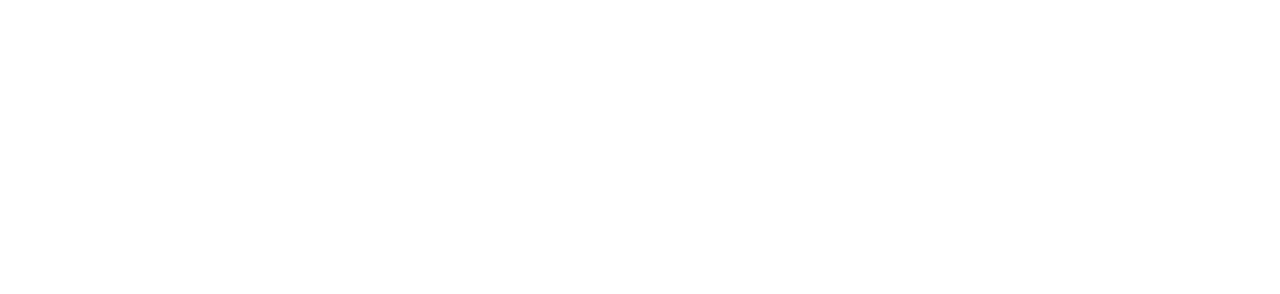
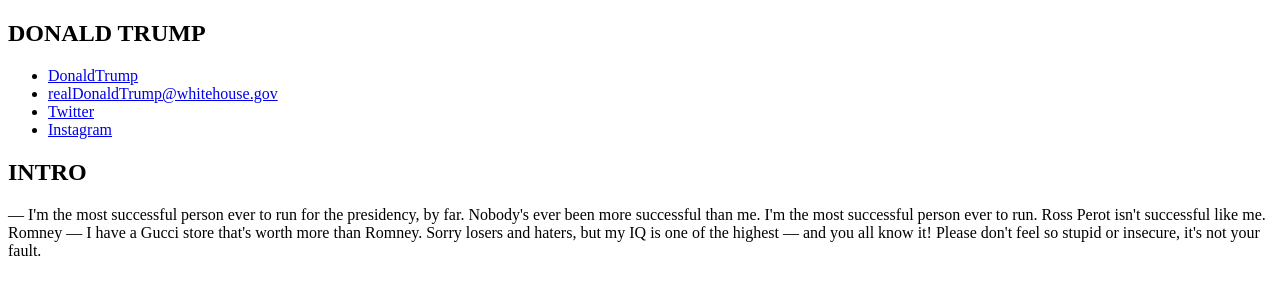
Before and after one commit to kubayof/homepage, a plain HTML site: page index.html in a window 1280 px wide. Drawn offline with Linux system fonts and the light colour scheme.

Commit message:
Add primary information

```diff
--- a/index.html
+++ b/index.html
@@ -1,7 +1,7 @@
 <!DOCTYPE html>
 <html>
 <head>
-    <meta charset="UTF-8" />
+    <meta charset="UTF-8"/>
     <title>Résumé</title>
 </head>
 <body>
@@ -16,13 +16,34 @@
                     <div class="thirteen wide column">
                         <div class="stackable grid">
                             <div class="sixteen wide column">
-                  <!-- Name, job, contacts -->
+                                <h2>DONALD TRUMP</h2>
+                                <ul class="contacts">
+                                    <li>
+                                        <a href="https://www.fb.com/DonaldTrump">DonaldTrump</a>
+                                    </li>
+                                    <li>
+                                        <a href="realDonaldTrump@whitehouse.gov">realDonaldTrump@whitehouse.gov</a>
+                                    </li>
+                                    <li>
+                                        <a href="https://twitter.com/realDonaldTrump">Twitter</a>
+                                    </li>
+                                    <li>
+                                        <a href="https://www.instagram.com/realDonaldTrump/">Instagram</a>
+                                    </li>
+                                </ul>
                             </div>
                             <div class="sixteen wide mobile only column">
                                 <div class="divider"></div>
                             </div>
                             <div class="sixteen wide column">
-                  <!-- Intro -->
+                                <h2>INTRO</h2>
+                                <p>
+                                    ― I'm the most successful person ever to run for the presidency, by far. Nobody's
+                                    ever been more successful than me. I'm the most successful person ever to run. Ross
+                                    Perot isn't successful like me. Romney ― I have a Gucci store that's worth more than
+                                    Romney. Sorry losers and haters, but my IQ is one of the highest ― and you all know
+                                    it! Please don't feel so stupid or insecure, it's not your fault.
+                                </p>
                             </div>
                         </div>
                     </div>
```
Lines whose indentation alone changed are shown as unchanged.
